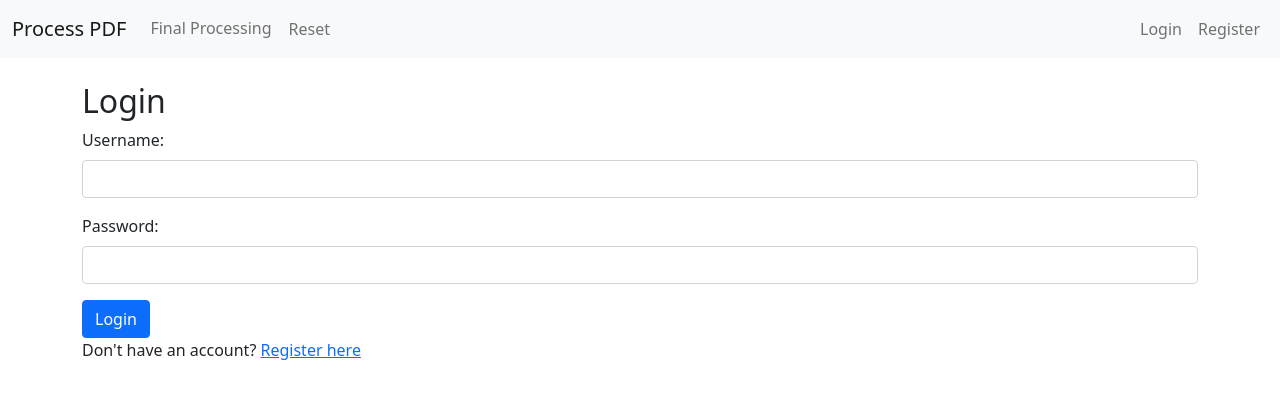
After one commit to FlavioRitz/ai-gen, a Flask app: page /login in a window 1280 px wide. The commit adds this page. Shown: the top 399 px of the page. Run offline with Flask 3, Linux system fonts and the light colour scheme.

Commit message:
Added login and auth

```diff
--- a/app.py
+++ b/app.py
@@ -12,6 +12,9 @@ from dotenv import load_dotenv
 import shutil
 from datetime import datetime
 import uuid
+
+# Import the user authentication module
+from user_auth import login_required, register_user, authenticate_user
 
 load_dotenv()
 
@@ -185,11 +188,42 @@ def load_session_data(session_id):
             return json.load(f)
     return None
 
+@app.route('/login', methods=['GET', 'POST'])
+def login():
+    if request.method == 'POST':
+        username = request.form['username']
+        password = request.form['password']
+        if authenticate_user(username, password):
+            session['user_id'] = username
+            return redirect(url_for('index'))
+        else:
+            return render_template('login.html', error='Invalid credentials')
+    return render_template('login.html')
+
+@app.route('/register', methods=['GET', 'POST'])
+def register():
+    if request.method == 'POST':
+        username = request.form['username']
+        password = request.form['password']
+        if register_user(username, password):
+            session['user_id'] = username
+            return redirect(url_for('index'))
+        else:
+            return render_template('register.html', error='Username already exists')
+    return render_template('register.html')
+
+@app.route('/logout')
+def logout():
+    session.pop('user_id', None)
+    return redirect(url_for('login'))
+
 @app.route('/')
+@login_required
 def index():
     return redirect(url_for('process_pdf'))
 
 @app.route('/save_prompt', methods=['POST'])
+@login_required
 def save_prompt_route():
     title = request.form['prompt_title']
     prompt = request.form['user_prompt']
@@ -199,6 +233,7 @@ def save_prompt_route():
 
 
 @app.route('/process', methods=['GET', 'POST'])
+@login_required
 def process_pdf():
     if request.method == 'POST':
         # File handling
@@ -272,6 +307,7 @@ def process_pdf():
         return render_template('process.html', filename='', token_count=0, form_data=form_data, saved_prompts=saved_prompts)
 
 @app.route('/reset', methods=['POST'])
+@login_required
 def reset():
     session_id = session.get('session_id')
     if session_id:
@@ -294,6 +330,7 @@ def reset():
     return redirect(url_for('index'))
 
 @app.route('/final_process', methods=['GET', 'POST'])
+@login_required
 def final_process():
     if request.method == 'POST':
         provider = request.form['provider']
@@ -303,19 +340,25 @@ def final_process():
         max_tokens = request.form['max_tokens']
         additional_context = request.form['additional_context']
 
+        # Handle optional PDF upload
+        if 'file' in request.files:
+            file = request.files['file']
+            if file and allowed_file(file.filename):
+                filename = secure_filename(file.filename)
+                file_path = os.path.join(app.config['UPLOAD_FOLDER'], filename)
+                file.save(file_path)
+                extracted_text = extract_text_from_pdf(file_path)
+                additional_context += f"\n\nExtracted text from uploaded PDF:\n{extracted_text}"
+
         session_id = session.get('session_id')
         data = load_session_data(session_id) if session_id else None
 
-        # Handle cases where data might be a list or a dictionary
         if isinstance(data, list):
             pdf_results = data
         elif isinstance(data, dict):
             pdf_results = data.get('pdf_results', [])
         else:
             pdf_results = []
-
-        if not pdf_results:
-            return "No PDF results found. Please process PDFs before final processing.", 400
 
         previous_responses = "\n\n".join([f"Title: {result['title']}\nResponse: {result['response']}" for result in pdf_results])
         full_prompt = f"{final_prompt}\n\nPrevious Responses:\n{previous_responses}\n\nAdditional Context:\n{additional_context}"
@@ -332,11 +375,10 @@ def final_process():
 
         return render_template('final_result.html', response=response)
 
-    # For GET requests, we'll display the form and show available PDF results
+    # For GET requests
     session_id = session.get('session_id')
     data = load_session_data(session_id) if session_id else None
 
-    # Handle cases where data might be a list or a dictionary
     if isinstance(data, list):
         pdf_results = data
         form_data = {}
@@ -350,6 +392,7 @@ def final_process():
     return render_template('final_process.html', pdf_results=pdf_results, form_data=form_data)
 
 @app.route('/save_results', methods=['POST'])
+@login_required
 def save_results():
     session_id = session.get('session_id')
     data = load_session_data(session_id)
@@ -373,6 +416,7 @@ def save_results():
     return send_from_directory('.', filename, as_attachment=True)
 
 @app.route('/uploads/<filename>')
+@login_required
 def uploaded_file(filename):
     return send_from_directory(app.config['UPLOAD_FOLDER'], filename)
 
--- a/templates/base.html
+++ b/templates/base.html
@@ -7,19 +7,19 @@
     <link href="https://cdn.jsdelivr.net/npm/bootstrap@5.1.3/dist/css/bootstrap.min.css" rel="stylesheet">
     <style>
         body {
-            padding-top: 60px;
+            padding-top: 00px;
         }
     </style>
 </head>
 <body>
-    <nav class="navbar navbar-expand-lg navbar-light bg-light fixed-top">
-        <div class="container">
-            <a class="navbar-brand" href="/">PDF Processor</a>
+    <nav class="navbar navbar-expand-lg navbar-light bg-light">
+        <div class="container-fluid">
+            <a class="navbar-brand" href="{{ url_for('index') }}">Process PDF</a>
             <button class="navbar-toggler" type="button" data-bs-toggle="collapse" data-bs-target="#navbarNav" aria-controls="navbarNav" aria-expanded="false" aria-label="Toggle navigation">
                 <span class="navbar-toggler-icon"></span>
             </button>
             <div class="collapse navbar-collapse" id="navbarNav">
-                <ul class="navbar-nav">
+                <ul class="navbar-nav me-auto">
                     <li class="nav-item">
                         <a class="nav-link" href="{{ url_for('final_process') }}">Final Processing</a>
                     </li>
@@ -29,6 +29,19 @@
                         </form>
                     </li>
                 </ul>
+                <ul class="navbar-nav">
+                    {% if 'user_id' in session %}
+                    <li class="nav-item">
+                        <a href="{{ url_for('logout') }}" class="nav-link">Logout</a>
+                    </li>
+                    {% else %}
+                    <li class="nav-item">
+                        <a href="{{ url_for('login') }}" class="nav-link">Login</a>
+                    </li>
+                    <li class="nav-item">
+                        <a href="{{ url_for('register') }}" class="nav-link">Register</a>
+                    </li>
+                    {% endif %}
             </div>
         </div>
     </nav>
--- a/templates/final_process.html
+++ b/templates/final_process.html
@@ -2,6 +2,12 @@
 {% block content %}
 
 <h1 class="mb-4">Final Processing</h1>
+
+<form method="POST" enctype="multipart/form-data">
+    <div class="mb-3">
+        <label for="file" class="form-label">Upload PDF (Optional):</label>
+        <input type="file" class="form-control" id="file" name="file" accept=".pdf">
+    </div>
 
 {% if pdf_results %}
     <h2>Available PDF Results:</h2>
--- /dev/null
+++ b/templates/login.html
@@ -0,0 +1,19 @@
+{% extends "base.html" %}
+{% block content %}
+<h2>Login</h2>
+<form method="POST">
+    <div class="mb-3">
+        <label for="username" class="form-label">Username:</label>
+        <input type="text" class="form-control" id="username" name="username" required>
+    </div>
+    <div class="mb-3">
+        <label for="password" class="form-label">Password:</label>
+        <input type="password" class="form-control" id="password" name="password" required>
+    </div>
+    <button type="submit" class="btn btn-primary">Login</button>
+</form>
+{% if error %}
+<p class="text-danger">{{ error }}</p>
+{% endif %}
+<p>Don't have an account? <a href="{{ url_for('register') }}">Register here</a></p>
+{% endblock %}
--- /dev/null
+++ b/user_auth.py
@@ -0,0 +1,36 @@
+import json
+from functools import wraps
+from flask import redirect, url_for, session, request
+
+USER_DB_FILE = 'users.json'
+
+def load_users():
+    try:
+        with open(USER_DB_FILE, 'r') as f:
+            return json.load(f)
+    except FileNotFoundError:
+        return {}
+
+def save_users(users):
+    with open(USER_DB_FILE, 'w') as f:
+        json.dump(users, f)
+
+def login_required(f):
+    @wraps(f)
+    def decorated_function(*args, **kwargs):
+        if 'user_id' not in session:
+            return redirect(url_for('login', next=request.url))
+        return f(*args, **kwargs)
+    return decorated_function
+
+def register_user(username, password):
+    users = load_users()
+    if username in users:
+        return False
+    users[username] = password
+    save_users(users)
+    return True
+
+def authenticate_user(username, password):
+    users = load_users()
+    return username in users and users[username] == password
--- /dev/null
+++ b/users.json
@@ -0,0 +1 @@
+{"admin": "notadmin24*"}
```
Also changed, not shown: templates/process.html (+12 -0 lines), templates/register.html (added, +19 -0 lines).
